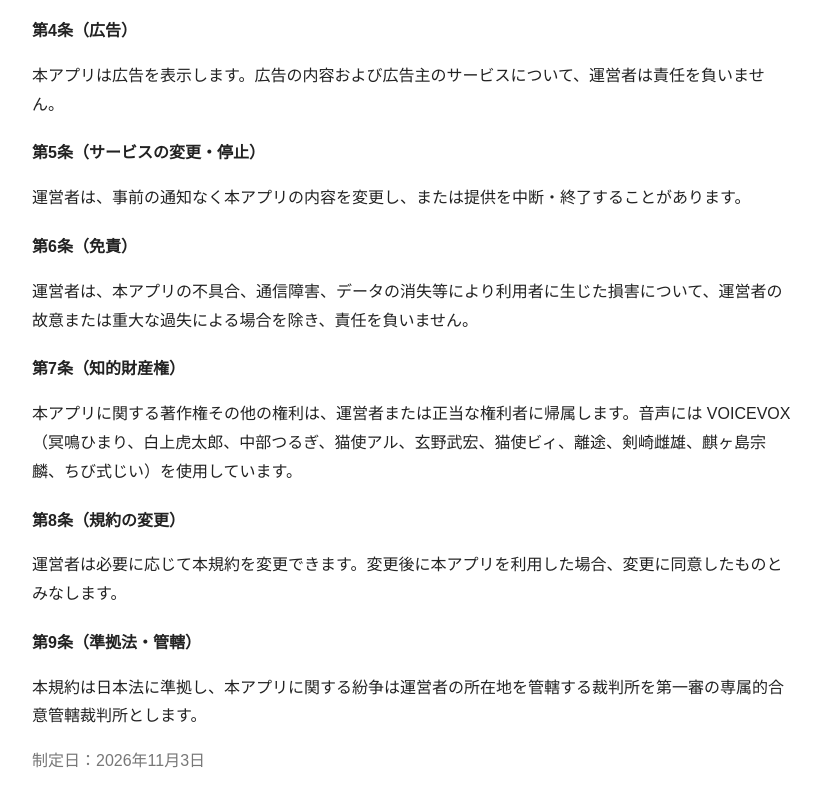
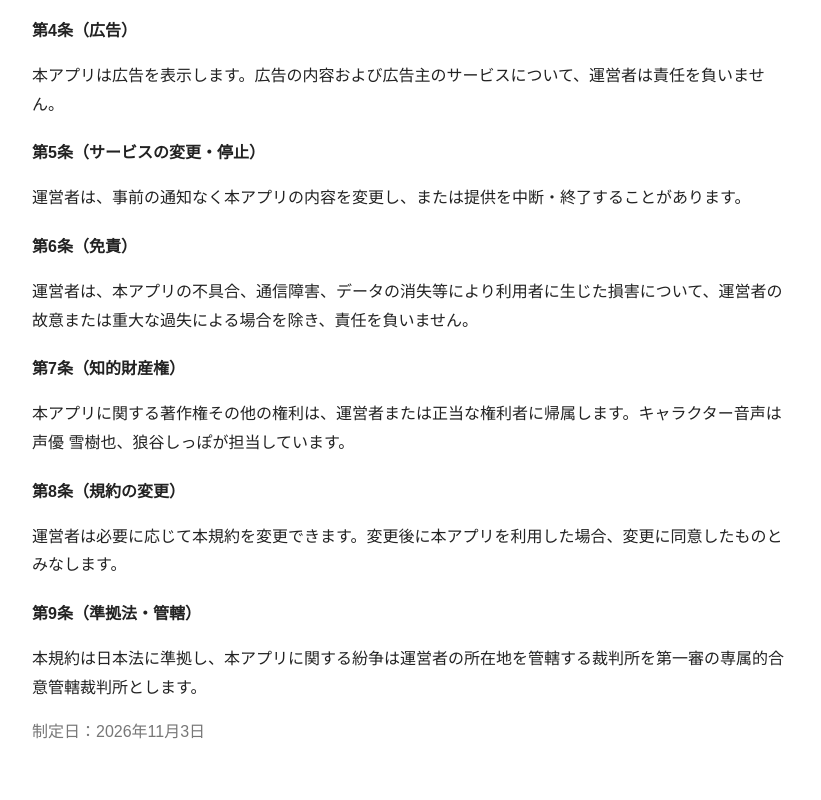
Before and after one commit to tttu732/NYAKKEN, a plain HTML site: page terms.html in a window 1280 px wide. Shown: the part 725-1525 px from the top of the page, without its empty margins (228-1049 px from the left). After the commit the page ends 1496 px from the top, so only its background shows below. Drawn offline with Linux system fonts and the light colour scheme.

Commit message:
Update copyright and voice actor information in terms.html

```diff
--- a/terms.html
+++ b/terms.html
@@ -13,7 +13,7 @@
 <h3>第6条（免責）</h3>
 <p>運営者は、本アプリの不具合、通信障害、データの消失等により利用者に生じた損害について、運営者の故意または重大な過失による場合を除き、責任を負いません。</p>
 <h3>第7条（知的財産権）</h3>
-<p>本アプリに関する著作権その他の権利は、運営者または正当な権利者に帰属します。音声には VOICEVOX（冥鳴ひまり、白上虎太郎、中部つるぎ、猫使アル、玄野武宏、猫使ビィ、離途、剣崎雌雄、麒ヶ島宗麟、ちび式じい）を使用しています。</p>
+<p>本アプリに関する著作権その他の権利は、運営者または正当な権利者に帰属します。キャラクター音声は声優 雪樹也、狼谷しっぽが担当しています。</p>
 <h3>第8条（規約の変更）</h3>
 <p>運営者は必要に応じて本規約を変更できます。変更後に本アプリを利用した場合、変更に同意したものとみなします。</p>
 <h3>第9条（準拠法・管轄）</h3>
```
